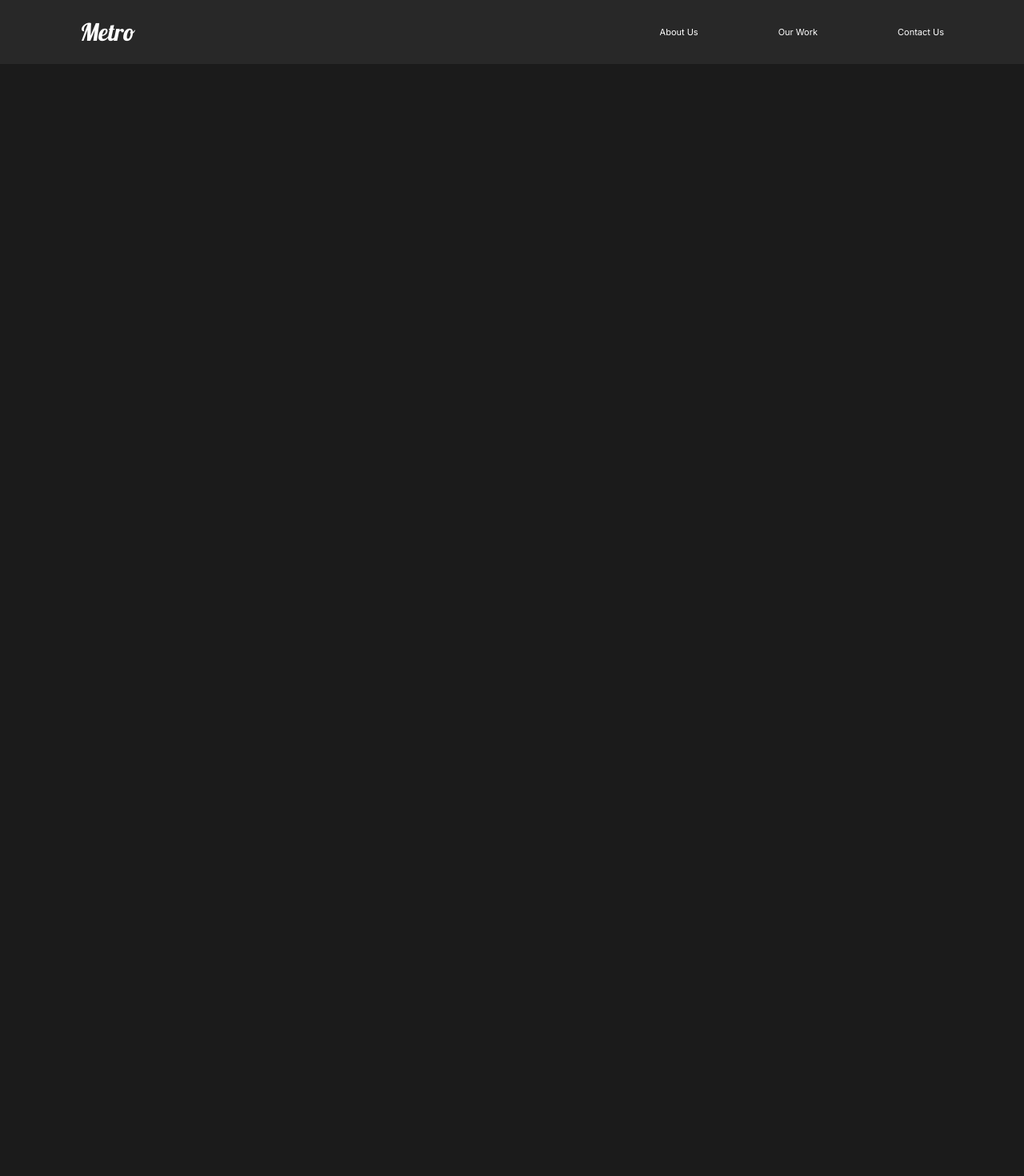
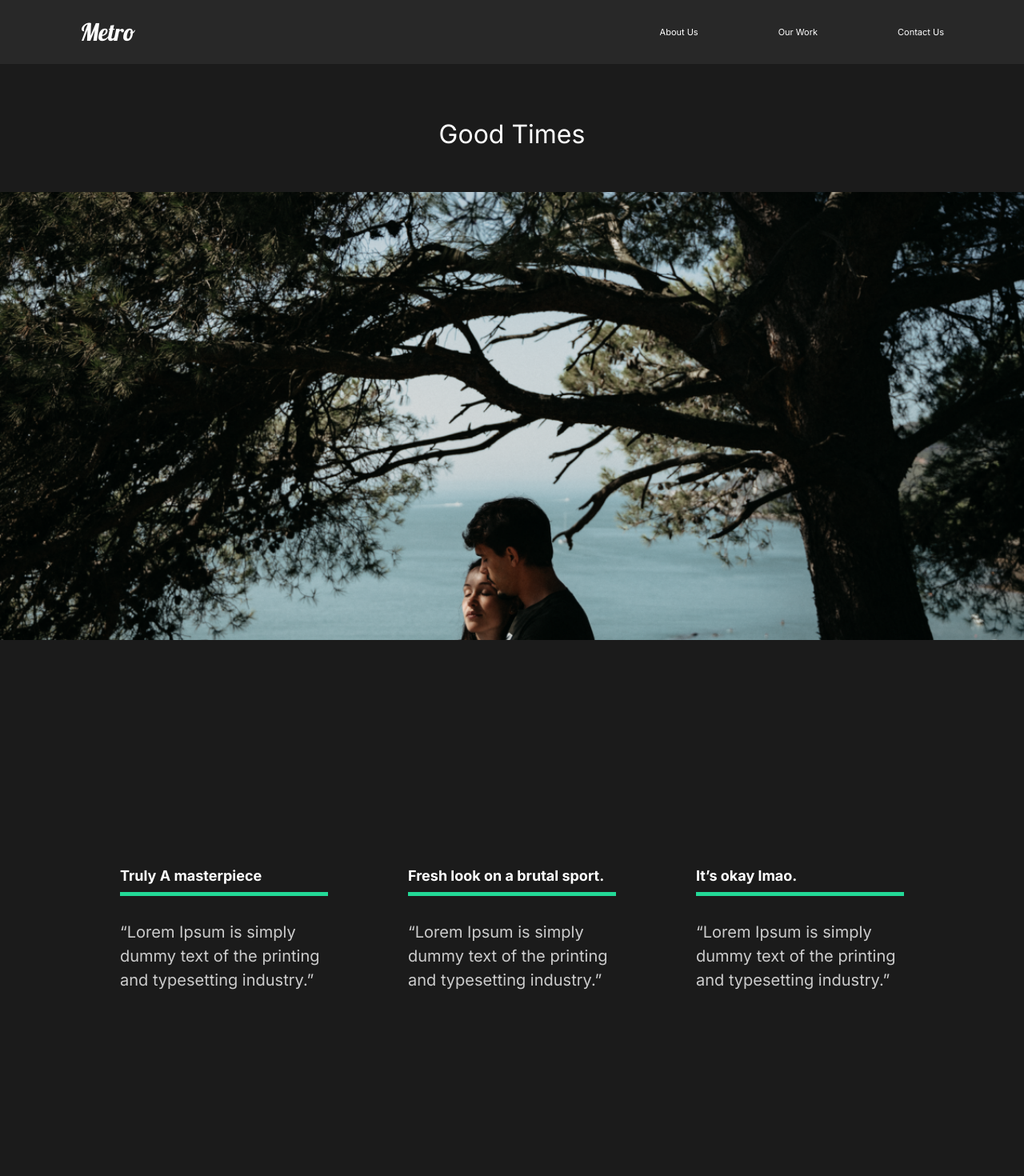
Before and after one commit to ghana7989/portfolio, a React (Create React App) app: page /work/good-times in a window 1280 px wide. Shown: the top 1470 px of the page at 80% size. Before the commit the page ends 800 px from the top, so only its background shows below. Built offline with nearby package versions, Linux system fonts and the light colour scheme.

Commit message:
adding moviedetails page

```diff
--- a/src/App.js
+++ b/src/App.js
@@ -4,6 +4,7 @@ import { Route, Switch } from "react-router-dom"
 import Nav from './components/Nav';
 import ContactUsPage from './pages/ContactUsPage';
 import OurWorkPage from './pages/OurWorkPage';
+import MovieDetailPage from './pages/MovieDetailPage';
 
 
 function App() {
@@ -18,6 +19,9 @@ function App() {
         <Route exact path="/work">
           <OurWorkPage />
         </Route>
+        <Route exact path="/work/:id">
+          <MovieDetailPage />
+        </Route>
         <Route exact path="/">
           <AboutUsPage />
         </Route>
--- /dev/null
+++ b/src/components/MovieDetail/Award.js
@@ -0,0 +1,28 @@
+import styled from "styled-components"
+
+export const Award = ({ title, description }) => {
+
+  return (
+    <StyledAward>
+      <h3>{title}</h3>
+      <div className="line"></div>
+      <p>{description}</p>
+    </StyledAward>
+  )
+}
+
+const StyledAward = styled.div`
+  padding: 5rem;
+  h3{
+    font-size: 1.8rem;
+  }
+  .line{
+    width:100%;
+    background:#23d997;
+    height: 0.5rem;
+    margin:1rem 0;
+  }
+  p{
+    padding: 2rem 0;
+  }
+`;
--- /dev/null
+++ b/src/movieState.js
@@ -0,0 +1,80 @@
+//Import Images
+import athlete from './img/athlete-small.png';
+import goodtimes from './img/goodtimes-small.png';
+import theracer from './img/theracer-small.png';
+import athlete2 from './img/athlete2.png';
+import goodtimes2 from './img/good-times2.jpg';
+import theracer2 from './img/the-racer2.jpg';
+
+
+export const MovieState = [
+  {
+    title: 'The Athlete',
+    mainImg: athlete,
+    secondaryImg: athlete2,
+    url: '/work/the-athlete',
+    awards: [
+      {
+        title: 'Truly A masterpiece',
+        description:
+          '“Lorem Ipsum is simply dummy text of the printing and typesetting industry.”',
+      },
+      {
+        title: 'Fresh look on a brutal sport.',
+        description:
+          '“Lorem Ipsum is simply dummy text of the printing and typesetting industry.”',
+      },
+      {
+        title: 'It’s okay lmao.',
+        description:
+          '“Lorem Ipsum is simply dummy text of the printing and typesetting industry.”',
+      },
+    ],
+  },
+  {
+    title: 'Good Times',
+    mainImg: goodtimes,
+    url: '/work/good-times',
+    secondaryImg: goodtimes2,
+    awards: [
+      {
+        title: 'Truly A masterpiece',
+        description:
+          '“Lorem Ipsum is simply dummy text of the printing and typesetting industry.”',
+      },
+      {
+        title: 'Fresh look on a brutal sport.',
+        description:
+          '“Lorem Ipsum is simply dummy text of the printing and typesetting industry.”',
+      },
+      {
+        title: 'It’s okay lmao.',
+        description:
+          '“Lorem Ipsum is simply dummy text of the printing and typesetting industry.”',
+      },
+    ],
+  },
+  {
+    title: 'The Racer',
+    mainImg: theracer,
+    url: '/work/the-racer',
+    secondaryImg: theracer2,
+    awards: [
+      {
+        title: 'Truly A masterpiece',
+        description:
+          '“Lorem Ipsum is simply dummy text of the printing and typesetting industry.”',
+      },
+      {
+        title: 'Fresh look on a brutal sport.',
+        description:
+          '“Lorem Ipsum is simply dummy text of the printing and typesetting industry.”',
+      },
+      {
+        title: 'It’s okay lmao.',
+        description:
+          '“Lorem Ipsum is simply dummy text of the printing and typesetting industry.”',
+      },
+    ],
+  },
+];
--- /dev/null
+++ b/src/pages/MovieDetailPage.js
@@ -0,0 +1,83 @@
+import { useEffect, useState } from "react";
+import { useHistory } from "react-router-dom";
+import styled from "styled-components"
+import { Award } from "../components/MovieDetail/Award";
+import { MovieState } from "../movieState"
+
+
+const MovieDetailPage = () => {
+
+  const history = useHistory();
+  const url = history.location.pathname;
+  const [movie, setMovie] = useState({});
+
+  useEffect(() => {
+    const currentMovie = MovieState.filter(movie => movie.url === url)
+    setMovie(currentMovie[0])
+  }, [url])
+  return (
+    <>
+      {
+        movie && (
+          <StyledDetails>
+            <StyledHeadLine>
+              <h2>{movie.title}</h2>
+              <img src={movie.mainImg} alt="movie" />
+            </StyledHeadLine>
+            <StyledAwards>
+              {
+                movie?.awards?.map((award, id) => (
+                  <Award key={id} title={award.title} description={award.description} />
+                ))
+              }
+            </StyledAwards>
+            <StyledImageDisplay>
+              <img src={movie.secondaryImg} alt="movie" />
+            </StyledImageDisplay>
+          </StyledDetails>
+        )
+      }
+    </>
+  )
+}
+
+
+const StyledDetails = styled.div`
+  color:white;
+`
+const StyledHeadLine = styled.div`
+  min-height:90vh;
+  padding-top:20vh;
+  position:relative;
+  h2{
+    position:absolute;
+    top:10%;
+    left:50%;
+    transform: translate(-50%,-10%)
+  }
+  img{
+    width:100%;
+    height:70vh;
+    object-fit:cover;
+  }
+`;
+
+const StyledAwards = styled.div`
+  min-height:80vh;
+  display:flex;
+  margin: 5rem 10rem;
+  align-items: center;
+  justify-content:space-around;
+`;
+
+const StyledImageDisplay = styled.div`
+  min-height:50vh;
+  img{
+    width:100%;
+    height:100vh;
+    object-fit:cover;
+  }
+  margin-bottom:1rem;
+`
+
+export default MovieDetailPage;
--- a/src/pages/OurWorkPage.js
+++ b/src/pages/OurWorkPage.js
@@ -13,6 +13,24 @@ const OurWorkPage = () => {
     <StyledWork>
       <StyledMovie>
         <h2>The Athlete</h2>
+        <div className="line"></div>
+        <Link to="/work/the-athlete">
+          <img src={athlete} alt="athlete" />
+        </Link>
+      </StyledMovie>
+      <StyledMovie>
+        <h2>The Racer</h2>
+        <div className="line"></div>
+        <Link to="/work/the-racer">
+          <img src={theracer} alt="theracer" />
+        </Link>
+      </StyledMovie>
+      <StyledMovie>
+        <h2>Good Times</h2>
+        <div className="line"></div>
+        <Link to="/work/good-times">
+          <img src={goodtimes} alt="goodtimes" />
+        </Link>
       </StyledMovie>
     </StyledWork>
   )
@@ -20,10 +38,26 @@ const OurWorkPage = () => {
 
 const StyledWork = styled.div`
   min-height:98vh;
+  overflow:hidden;
+  padding: 5rem 10rem;
+  h2{
+    padding:1rem 0;
+  }
 `;
 
 const StyledMovie = styled.div`
-  padding-left:10rem
+  padding-bottom:10rem;
+  .line{
+    height: 0.5rem;
+    background: #ccc;
+    margin-bottom: 3rem
+  }
+  img{
+    width: 100%;
+    height: 70vh;
+    scale:-.8;
+    object-fit:cover;
+  }
 `;
 
 export default OurWorkPage
```
Also changed, not shown: 1 other file (tests, documents, lock files or other folders).
